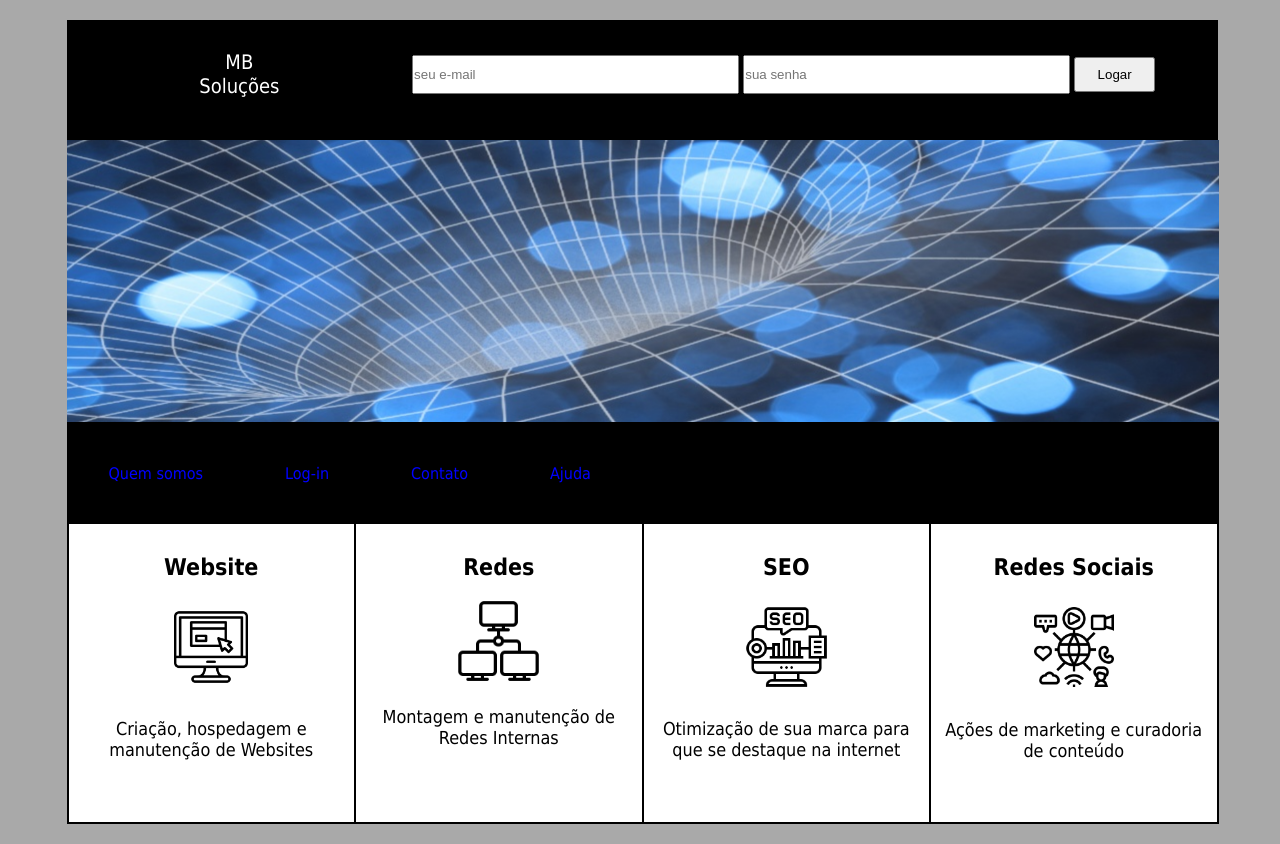
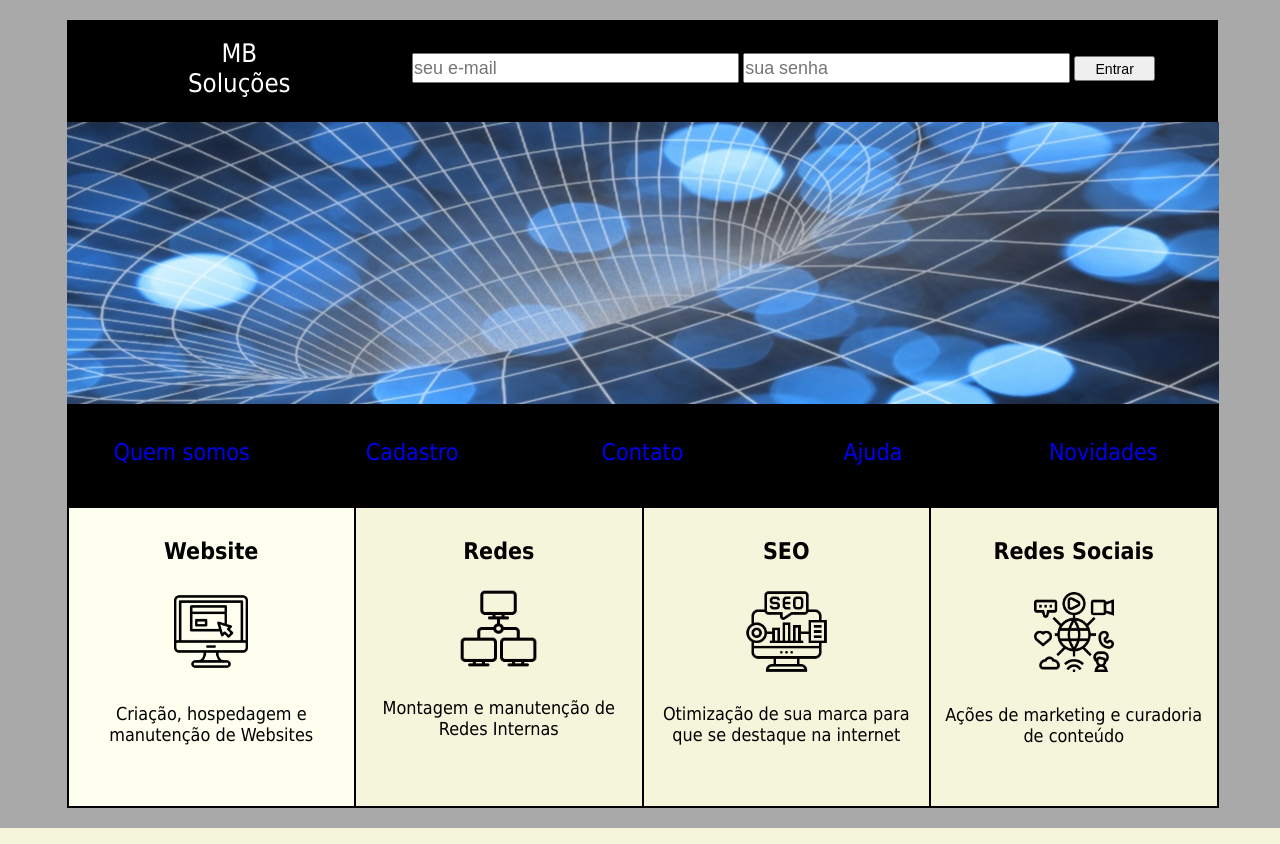
Before and after one commit to mbpfilho/front-end, a PHP site: page / in a window 1280 px wide. Run offline with PHP 8.4, Linux system fonts and the light colour scheme.

Commit message:
para casa de ferias completo

```diff
--- a/projeto-site/index.php
+++ b/projeto-site/index.php
@@ -18,7 +18,7 @@
         <form action="" class="formulario">
           <input type="email" class="email" placeholder="seu e-mail">
           <input type="password" name="" id="" class="senha" placeholder="sua senha">
-          <input type="submit" value="Logar" class="botao">
+          <input type="submit" value="Entrar" class="botao">
         </form>
       </div>
     </div>
@@ -26,38 +26,43 @@
         <!-- <img src="./src/banner.jpg" alt="banner distorcao gravitacional"> -->
       </div>
       <div class="menu">
-        <table>
-          <tr>
-            <td>Quem somos</td>
-            <td>Log-in</td>
-            <td>Contato</td>
-            <td>Ajuda</td>
-          </tr>
-        </table>
+        <div><a href="#">Quem somos</a></div>
+        <div><a href="#">Cadastro</a></div>
+        <div><a href="#">Contato</a></div>
+        <div><a href="#">Ajuda</a></div>
+        <div><a href="#">Novidades</a></div>
       </div>
       <div class="produtos">
         <div class="produto1">
+          <a href="">
             <h1>Website</h1>
             <img src="./src/website.png" alt="website">
             <p>Criação, hospedagem e manutenção de Websites</p>
+          </a>
         </div>
 
         <div class="produto2">
+          <a href="">
             <h1>Redes</h1>
             <img src="./src/network.png" alt="rede de computadores">
             <p>Montagem e manutenção de Redes Internas</p>
+          </a>
         </div>
 
         <div class="produto3">
+          <a href="">
             <h1>SEO</h1>
             <img src="./src/seo.png" alt="otimização de mecanismos de busca">
             <p>Otimização de sua marca para que se destaque na internet</p>
+          </a>
         </div>
 
         <div class="produto4">
+          <a href="">
             <h1>Redes Sociais</h1>
             <img src="./src/social-media.png" alt="mídias sociais">
             <p>Ações de marketing e curadoria de conteúdo</p>
+          </a>
         </div>
       </div>
   </div>
--- a/projeto-site/src/index.css
+++ b/projeto-site/src/index.css
@@ -12,36 +12,38 @@ body{
   margin: 20px auto;
 }
 .topo{
-  height: 120px;
+  height: 8vmax;
 }
 .logo{
   width: 30%;
-  height: 120px;
+  height: 8vmax;
   background-color: black;
   float: left;
 }
 .logo>p{
   color: white;
-  padding-top: 30px;
-  font-size: 20px;
+  padding-top: 1.4vmax;
+  font-size: 2vmax;
   text-align: center;
 }
 .login{
   width: 70%;
-  height: 120px;
+  height: 8vmax;
   background-color: black;
   float: left;
 }
 .formulario{
-  margin: 35px auto;
+  margin: 2.6vmax auto;
 }
 .senha,.email{
   width: 40%;
-  height: 35px;
+  height: 2vmax;
+  font-size: 1.4vmax;
 }
 .botao{
   width: 10%;
-  height: 35px;
+  height: 2vmax;
+  font-size: 1.1vmax;
 }
 .banner{
   width: 100%;
@@ -56,13 +58,24 @@ body{
   height: 200px;
 }
 .menu{
+  display: flex;
+  justify-content: space-evenly;
   width: 100%;
-  height: 100px;
+  height: 8vmax;
   background-color: black;
-  color: blue;
+  color: royalblue;
 }
-.menu td{
-  padding: 40px;
+.menu>div{
+  padding: 2.7vmax 0;
+  width: 20%;
+  text-align: center;
+  font-size: 1.8vmax;
+}
+.menu>div>a{
+  text-decoration: none;
+}
+.menu>div:hover{
+  font-weight: bold;
 }
 .produtos{
   width: 100%-2px;
@@ -72,6 +85,10 @@ body{
   border: 1px solid black;
   margin-bottom: 20px;
   text-align: center;
+}
+.produtos a{
+  text-decoration: none;
+  color: black;
 }
 .produtos h1{
   font-size: 1.8vmax;
@@ -85,7 +102,7 @@ body{
   width: 25%;
   height: 100%;
   box-sizing: border-box;
-  background-color: white;
+  background-color: ivory;
   border: 1px solid black;
   float: left;
 }
@@ -96,19 +113,19 @@ body{
   width: 25%;
   height: 100%;
   box-sizing: border-box;
-  background-color: white;
+  background-color: beige;
   border: 1px solid black;
   float: left;
 }
 .produto2 img{
-  width: 36%;
-  margin: -2.5vmin 0;
+  width: 34%;
+  margin: -1.8vmin 0;
 }
 .produto3{
   width: 25%;
   height: 100%;
   box-sizing: border-box;
-  background-color: white;
+  background-color: beige;
   border: 1px solid black;
   float: left;
 }
@@ -120,7 +137,7 @@ body{
   width: 25%;
   height: 100%;
   box-sizing: border-box;
-  background-color: white;
+  background-color: beige;
   border: 1px solid black;
   float: left;
 }
```
Lines whose indentation alone changed are shown as unchanged.
